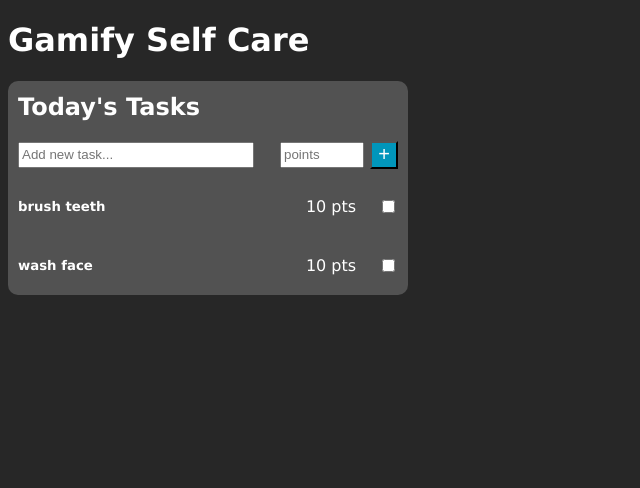
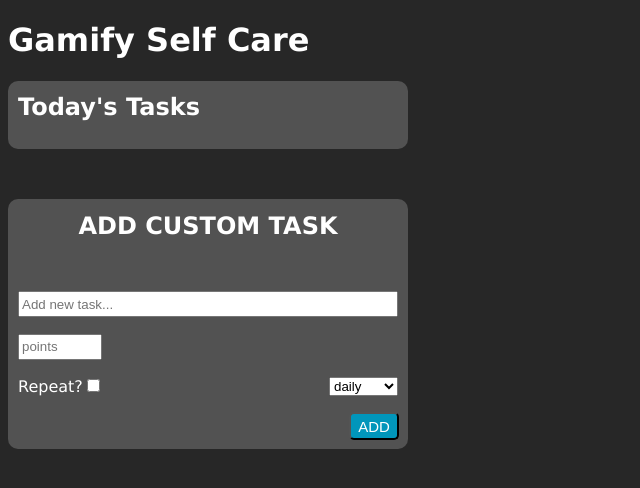
Before and after one commit to JoeHughes1/gamify-self-care, a React (Create React App) app: page / in a window 1280 px wide. Shown: the top 488 px of the page, without its empty margins (0-640 px from the left). Built offline with nearby package versions, Linux system fonts and the light colour scheme.

Commit message:
added ability to add custom tasks. only name is customizable for now

```diff
--- a/public/index.html
+++ b/public/index.html
@@ -2,7 +2,6 @@
 <html lang="en">
 	<head>
 		<meta charset="utf-8" />
-    <link rel="icon" href="%PUBLIC_URL%/favicon.ico" />
 		<meta name="viewport" content="width=device-width, initial-scale=1" />
 		<meta name="theme-color" content="#000000" />
 		<meta
@@ -14,7 +13,7 @@
       manifest.json provides metadata used when your web app is installed on a
       user's mobile device or desktop. See https://developers.google.com/web/fundamentals/web-app-manifest/
     -->
-    <link rel="manifest" href="%PUBLIC_URL%/manifest.json" />
+		<!-- <link rel="manifest" href="%PUBLIC_URL%/manifest.json" /> -->
 		<!--
       Notice the use of %PUBLIC_URL% in the tags above.
       It will be replaced with the URL of the `public` folder during the build.
@@ -38,6 +37,5 @@
 
       To begin the development, run `npm start` or `yarn start`.
       To create a production bundle, use `npm run build` or `yarn build`.
-    -->
-  </body>
+    --></body>
 </html>
--- a/src/App.js
+++ b/src/App.js
@@ -2,33 +2,45 @@ import { useState } from "react";
 import React from "react";
 
 export default function App() {
+	const [tasks, setTasks] = useState([]);
+	const [taskName, setTaskName] = useState("");
+
+	function handleSubmitCustom(e) {
+		e.preventDefault();
+
+		setTasks([
+			...tasks,
+			{
+				name: taskName,
+				points: 0,
+				id: Date.now(),
+				complete: false,
+			},
+		]);
+
+		setTaskName("");
+
+		console.log(tasks);
+	}
+
 	return (
 		<>
 			<h1>Gamify Self Care</h1>
 			<div className="task-list">
-				<TaskList />
+				<TaskList tasks={tasks} />
+			</div>
+			<div className="custom-add-task__container">
+				<CustomAddTask
+					onSubmit={handleSubmitCustom}
+					taskName={taskName}
+					setTaskName={setTaskName}
+				/>
 			</div>
 		</>
 	);
 }
 
-function TaskList() {
-	const [tasks, setTasks] = useState([]);
-
-	function handleSubmit() {
-		setTasks((task) => [
-			...tasks,
-			{
-				name: task.name,
-				points: task.points,
-				id: Date.now(),
-				complete: false,
-			},
-		]);
-
-		console.log(tasks);
-	}
-
+function TaskList({ tasks }) {
 	const initialTasks = [
 		{
 			id: 1,
@@ -48,12 +60,15 @@ function TaskList() {
 		},
 	];
 
-	const taskList = initialTasks.map((task) => <Task task={task} />);
+	const taskList = tasks.map((task) => (
+		<li key={task.id}>
+			<Task task={task} />
+		</li>
+	));
 
 	return (
 		<div>
 			<h2>Today's Tasks</h2>
-			<CustomAddTask onSubmit={handleSubmit} />
 			{taskList}
 		</div>
 	);
@@ -61,7 +76,7 @@ function TaskList() {
 
 function Task({ task }) {
 	return (
-		<div
+		<ul
 			key={task.id}
 			className={
 				task.complete ? "task-list__task complete" : "task-list__task"
@@ -69,25 +84,45 @@ function Task({ task }) {
 		>
 			<h5>{task.name}</h5>
 			<p>{task.points} pts</p>
-			<input type="checkbox"></input>
-		</div>
+			<input type="checkbox" className="task-list__task-checkbox"></input>
+		</ul>
 	);
 }
 
-function CustomAddTask({ onSubmit }) {
+function CustomAddTask({ onSubmit, taskName, setTaskName }) {
+	const repeat = true;
+
 	return (
-		<form className="custom-task-form" onSubmit={onSubmit}>
+		<form onSubmit={onSubmit} className="custom-task-form">
+			<h2>ADD CUSTOM TASK</h2>
 			<input
 				type="text"
 				placeholder="Add new task..."
 				className="custom-task-form__name"
+				value={taskName}
+				onChange={(e) => setTaskName(e.target.value)}
 			></input>
 			<input
 				type="number"
 				placeholder="points"
 				className="custom-task-form__pts"
 			></input>
-			<button>+</button>
+
+			<span>
+				<p>
+					Repeat?<input type="checkbox"></input>
+				</p>
+				{repeat ? (
+					<select className="custom-task-form__repeat">
+						<option value="daily">daily</option>
+						<option value="weekly">weekly</option>
+						<option value="monthly">monthly</option>
+					</select>
+				) : (
+					""
+				)}
+			</span>
+			<button className="custom-task-form__submit">ADD</button>
 		</form>
 	);
 }
--- a/src/index.css
+++ b/src/index.css
@@ -4,6 +4,8 @@ body {
 	background-color: rgb(39, 39, 39);
 	color: white;
 }
+
+/* TASK LIST */
 
 .task-list {
 	display: flex;
@@ -15,49 +17,97 @@ body {
 	background-color: rgba(168, 168, 168, 0.333);
 }
 
-.task-list h2,
-.custom-task-form {
+.task-list h2 {
 	padding: 0px 10px;
 	position: relative;
 	top: -8px;
 }
 
-.custom-task-form__name {
-	height: 20px;
-	width: 60%;
-}
-
-.custom-task-form__pts {
-	height: 20px;
-	width: 20%;
-	margin-left: 20px;
-}
-
-button {
-	height: 28px;
-	width: 28px;
-	background-color: rgb(1, 150, 187);
-	color: white;
-	font-size: 20px;
-	text-align: center;
-	padding: 0px;
-	margin: 0px;
-}
-
-.task-list__task,
-.custom-task-form {
+.task-list__task {
 	display: flex;
 	flex-direction: row;
 	justify-content: space-between;
 	align-items: center;
 	padding: 0px 10px;
+
+	border-top: 1px solid gray;
 }
 
 .task-list__task h5 {
 	width: 70%;
 }
 
+.task-list__task-checkbox {
+	width: 20px;
+	height: 20px;
+}
+
 .complete {
 	color: rgba(255, 255, 255, 0.328);
 	text-decoration: line-through;
 }
+
+/* CUSTOM TASK FORM */
+
+.custom-task-form {
+	position: relative;
+	top: 50px;
+	border-radius: 10px;
+	display: flex;
+	flex-direction: column;
+	justify-content: space-around;
+	padding: 0px 10px;
+
+	background-color: rgba(168, 168, 168, 0.333);
+	width: 380px;
+	height: 250px;
+}
+
+.custom-task-form h2 {
+	text-align: center;
+	position: relative;
+	top: -15px;
+}
+
+.custom-task-form__name {
+	height: 20px;
+	width: 98%;
+	margin: 0px auto;
+}
+
+.custom-task-form__pts {
+	height: 20px;
+	width: 20%;
+
+	position: relative;
+	top: 0;
+}
+
+.custom-task-form span {
+	display: flex;
+	flex-direction: row;
+	justify-content: space-between;
+	align-items: center;
+
+	height: 20px;
+}
+
+.custom-task-form__submit {
+	height: 28px;
+	width: 50px;
+	background-color: rgb(1, 150, 187);
+	color: white;
+	font-size: 15px;
+	text-align: center;
+	padding: 0px;
+	margin: 0px;
+	border-radius: 5px;
+
+	position: relative;
+	left: 331px;
+}
+
+.custom-task-form__submit:hover {
+	background-color: white;
+	color: rgb(1, 150, 187);
+}
```
Lines whose indentation alone changed are shown as unchanged.
